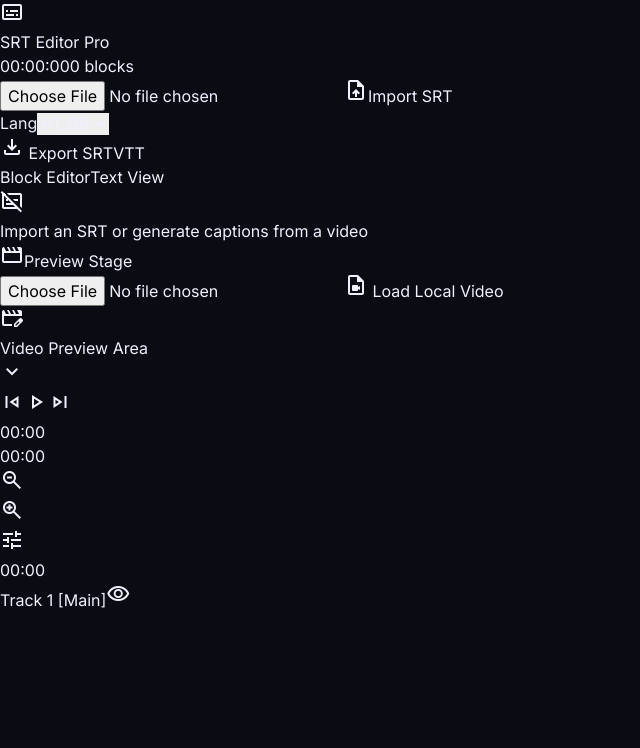
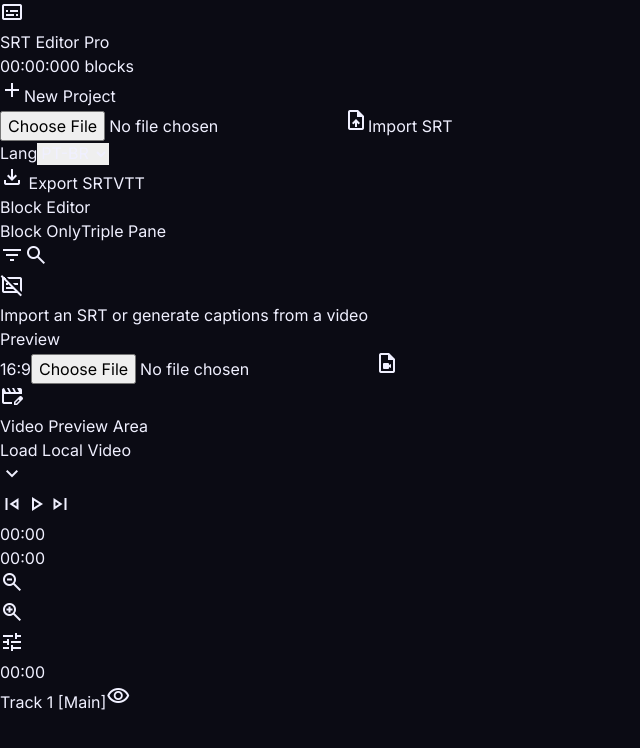
Before and after one commit to jopontes/srt-editor-pro, a React (Vite) app: page / in a window 1280 px wide. Shown: the top 748 px of the page, without its empty margins (0-640 px from the left). Built offline with nearby package versions, Linux system fonts and the light colour scheme.

Commit message:
feat: updated block editor layout to dynamic 1/2 and 1/3 triple pane, new project reset action, aspect ratio 16:9

```diff
--- a/src/App.jsx
+++ b/src/App.jsx
@@ -49,6 +49,24 @@ function App() {
       setContinuousText(subtitles.map(sub => sub.text).join('\n\n'));
     }
   }, [subtitles]);
+
+  const resetProject = () => {
+    if (!window.confirm("Are you sure you want to start a new project? All unsaved progress will be lost.")) return;
+    setSubtitles([]);
+    setContinuousText("");
+    setCurrentTime(0);
+    setIsPlaying(false);
+    if (videoUrl && videoUrl.startsWith('blob:')) {
+      URL.revokeObjectURL(videoUrl);
+    }
+    setVideoUrl(null);
+    setIsLocalVideo(false);
+    setIsVideoLoading(false);
+    setCurrentVideoFile(null);
+    setSrtFileName(null);
+    setVideoFileName(null);
+    setViewMode('block');
+  };
 
   const handleFileUpload = (e) => {
     const file = e.target.files[0];
@@ -404,6 +422,12 @@ function App() {
           </div>
 
           <div className="flex items-center gap-3">
+            <button className="btn-primary-tactile text-white h-9 px-4 rounded-md flex items-center gap-2 text-sm font-medium" onClick={resetProject}>
+              <span className="material-symbols-outlined text-[18px]">add</span>
+              New Project
+            </button>
+            <div className="w-px h-6 bg-[var(--border-dim)] mx-1"></div>
+
             <input type="file" accept=".srt" className="hidden" ref={fileInputRef} onChange={handleFileUpload} />
             <button className="btn-tactile text-[var(--text-secondary)] h-9 px-3 rounded-md flex items-center gap-2 text-sm font-medium" onClick={() => fileInputRef.current.click()}>
               <span className="material-symbols-outlined text-[18px]">upload_file</span>
@@ -440,21 +464,34 @@ function App() {
       <main className="flex-1 flex overflow-hidden flex-col">
         <div className="flex-1 flex overflow-hidden min-h-0">
 
-          {/* Sidebar Editors */}
-          <div className="w-[30%] min-w-[350px] flex flex-col border-r border-[var(--border-dim)] bg-[var(--bg-deep)] z-10">
-            <div className="h-12 bg-[var(--bg-surface)] border-b border-[var(--border-dim)] flex items-center px-4 gap-2 shrink-0">
+          {/* Block Editor Column */}
+          <div className={`flex flex-col border-r border-[var(--border-dim)] bg-[var(--bg-deep)] z-10 transition-all ${viewMode === 'block' ? 'w-1/2' : 'w-1/3'}`}>
+            <div className="h-10 bg-[var(--bg-surface)] border-b border-[var(--border-dim)] flex items-center px-4 justify-between shrink-0">
+              <div className="flex items-center gap-4">
+                <h2 className="text-xs font-semibold uppercase tracking-wider text-[var(--text-secondary)]">Block Editor</h2>
+                <div className="flex bg-[var(--bg-deep)] rounded p-0.5 border border-[var(--border-dim)]">
                   <button
-                className={`px-4 py-1.5 rounded text-xs font-medium transition-colors border ${viewMode === 'block' ? 'bg-[var(--bg-surface-active)] text-[var(--text-primary)] border-[var(--border-highlight)] shadow-sm' : 'text-[var(--text-secondary)] border-transparent hover:text-[var(--text-primary)] hover:bg-[var(--bg-surface-light)]'}`}
+                    className={`px-2 py-1 rounded text-[10px] font-medium transition-colors ${viewMode === 'block' ? 'bg-[var(--bg-surface-active)] text-white shadow-sm' : 'text-[var(--text-muted)] hover:text-white'}`}
                     onClick={() => setViewMode('block')}
                   >
-                Block Editor
+                    Block Only
                   </button>
                   <button
-                className={`px-4 py-1.5 rounded text-xs font-medium transition-colors border ${viewMode === 'text' ? 'bg-[var(--bg-surface-active)] text-[var(--text-primary)] border-[var(--border-highlight)] shadow-sm' : 'text-[var(--text-secondary)] border-transparent hover:text-[var(--text-primary)] hover:bg-[var(--bg-surface-light)]'}`}
+                    className={`px-2 py-1 rounded text-[10px] font-medium transition-colors ${viewMode === 'text' ? 'bg-[var(--bg-surface-active)] text-white shadow-sm' : 'text-[var(--text-muted)] hover:text-white'}`}
                     onClick={() => setViewMode('text')}
                   >
-                Text View
+                    Triple Pane
                   </button>
+                </div>
+              </div>
+              <div className="flex gap-1">
+                <button className="text-[var(--text-muted)] hover:text-[var(--text-primary)] p-1 rounded hover:bg-[var(--bg-surface-light)] transition-colors">
+                  <span className="material-symbols-outlined text-[16px]">filter_list</span>
+                </button>
+                <button className="text-[var(--text-muted)] hover:text-[var(--text-primary)] p-1 rounded hover:bg-[var(--bg-surface-light)] transition-colors">
+                  <span className="material-symbols-outlined text-[16px]">search</span>
+                </button>
+              </div>
             </div>
 
             <div className="flex-1 overflow-y-auto p-4 custom-scrollbar">
@@ -463,7 +500,7 @@ function App() {
                   <span className="material-symbols-outlined text-4xl opacity-50">subtitles_off</span>
                   <p>Import an SRT or generate captions from a video</p>
                 </div>
-              ) : viewMode === 'block' ? (
+              ) : (
                 <div className="flex flex-col gap-3 max-w-4xl mx-auto">
                   {subtitles.map((sub, idx) => {
                     const isActive = activeSubtitle && activeSubtitle.id === sub.id;
@@ -535,11 +572,23 @@ function App() {
                     <span>Insert New Block</span>
                   </button>
                 </div>
-              ) : (
-                <div className="flex flex-col h-full gap-4">
+              )}
+            </div>
+          </div>
+
+          {/* Text Stream Column (Conditional) */}
+          {viewMode === 'text' && (
+            <div className="w-1/3 flex flex-col border-r border-[var(--border-dim)] bg-[var(--bg-surface)] z-10 transition-all">
+              <div className="h-10 bg-[var(--bg-surface)] border-b border-[var(--border-dim)] flex items-center px-4 justify-between shrink-0">
+                <h2 className="text-xs font-semibold uppercase tracking-wider text-[var(--text-secondary)]">Text Stream</h2>
+                <div className="flex gap-2 text-[var(--text-muted)] text-xs">
+                  <span className="flex items-center gap-1"><span className="w-1.5 h-1.5 rounded-full bg-green-500"></span> Live Sync</span>
+                </div>
+              </div>
+              <div className="flex-1 overflow-y-auto p-4 custom-scrollbar flex flex-col gap-4">
                 <textarea
                   ref={continuousEditorRef}
-                    className="w-full h-full bg-transparent color-[var(--text-primary)] font-main text-base leading-[1.8] border-none resize-none outline-none p-2 focus:ring-0 text-[var(--text-primary)] placeholder-[var(--text-muted)]"
+                  className="w-full flex-1 bg-transparent color-[var(--text-primary)] font-main text-base leading-[1.8] border-none resize-none outline-none p-2 focus:ring-0 text-[var(--text-primary)] placeholder-[var(--text-muted)]"
                   value={continuousText}
                   onChange={handleContinuousChange}
                   onClick={handleContinuousClick}
@@ -559,25 +608,24 @@ function App() {
                   {isFormatting ? "Formatting..." : "Auto Format Blocks"}
                 </button>
               </div>
+            </div>
           )}
+
+          {/* Center Stage Video */}
+          <div className={`flex flex-col bg-[var(--bg-deep)] transition-all ${viewMode === 'block' ? 'w-1/2' : 'w-1/3'}`}>
+            <div className="h-10 bg-[var(--bg-surface)] border-b border-[var(--border-dim)] flex items-center px-4 justify-between shrink-0">
+              <h2 className="text-xs font-semibold uppercase tracking-wider text-[var(--text-secondary)]">Preview</h2>
+              <div className="flex items-center gap-2">
+                <span className="text-[10px] font-mono text-[var(--text-muted)] border border-[var(--border-dim)] px-1.5 rounded">16:9</span>
+                <input type="file" accept="video/mp4,video/webm,video/ogg" className="hidden" ref={videoInputRef} onChange={handleVideoUpload} />
+                <button className="text-[var(--text-secondary)] hover:text-[var(--text-primary)] p-1 rounded hover:bg-[var(--bg-surface-light)] transition-colors" title="Load Local Video" onClick={() => videoInputRef.current.click()}>
+                  <span className="material-symbols-outlined text-[16px]">video_file</span>
+                </button>
               </div>
             </div>
 
-          {/* Center Stage Video */}
-          <div className="flex-1 flex flex-col bg-[var(--bg-deep)] min-w-[500px]">
-            <div className="p-4 flex items-center justify-between border-b border-[var(--border-dim)] bg-[var(--bg-surface)]">
-              <div className="flex items-center gap-3">
-                <span className="material-symbols-outlined text-[var(--text-muted)]">movie</span>
-                <span className="text-sm font-medium text-[var(--text-secondary)]">Preview Stage</span>
-              </div>
-
-              <input type="file" accept="video/mp4,video/webm,video/ogg" className="hidden" ref={videoInputRef} onChange={handleVideoUpload} />
-              <button className="btn-tactile px-3 py-1.5 rounded text-xs font-medium text-[var(--text-primary)] flex items-center gap-2" onClick={() => videoInputRef.current.click()}>
-                <span className="material-symbols-outlined text-[16px]">video_file</span> Load Local Video
-              </button>
-            </div>
-
-            <div className="flex-1 relative flex flex-col items-center justify-center group overflow-hidden bg-black border-b border-[var(--border-dim)] shadow-2xl">
+            <div className="flex-1 flex items-center justify-center bg-black relative p-6">
+              <div className="w-full aspect-video bg-black flex items-center justify-center group overflow-hidden border border-[var(--border-dim)] shadow-2xl relative rounded-md">
                 {!videoUrl && (
                   <div className="absolute inset-0 bg-gradient-to-br from-indigo-900 via-black to-slate-900 opacity-60"></div>
                 )}
@@ -596,13 +644,16 @@ function App() {
                     onLoadedMetadata={handleNativeVideoLoaded}
                     onTimeUpdate={handleNativeVideoTimeUpdate}
                     onClick={togglePlayPause}
-                  className="w-full h-full object-contain cursor-pointer"
+                    className="absolute inset-0 w-full h-full object-contain cursor-pointer"
                     style={{ pointerEvents: isPlaying ? 'none' : 'auto' }}
                   />
                 ) : (
                   <span className="text-[var(--text-muted)] z-10 flex flex-col items-center gap-4">
                     <span className="material-symbols-outlined text-5xl opacity-40">movie_edit</span>
                     <p className="text-sm">Video Preview Area</p>
+                    <button className="btn-tactile px-3 py-1.5 rounded text-xs font-medium text-[var(--text-primary)] flex items-center gap-2 mt-2" onClick={() => videoInputRef.current.click()}>
+                      Load Local Video
+                    </button>
                   </span>
                 )}
 
@@ -614,9 +665,9 @@ function App() {
                 )}
 
                 {subtitles.length > 0 && activeSubtitle && (
-                <div className="absolute bottom-12 w-[80%] text-center z-10 pointer-events-none">
+                  <div className="absolute bottom-[10%] w-[80%] text-center z-10 pointer-events-none flex justify-center">
                     <span
-                    className="inline-block px-4 py-2 bg-black/60 backdrop-blur-sm rounded-md text-white text-xl font-medium shadow-lg border border-white/10"
+                      className="inline-block px-4 py-2 bg-black/60 backdrop-blur-sm rounded-md text-white md:text-xl sm:text-lg font-medium shadow-lg border border-white/10 text-center"
                       style={{ textShadow: '0 2px 4px rgba(0,0,0,0.8)' }}
                     >
                       {activeSubtitle.text.split('\n').map((line, i) => (
@@ -626,9 +677,10 @@ function App() {
                   </div>
                 )}
               </div>
+            </div>
 
             {videoUrl && isLocalVideo && subtitles.length === 0 && (
-              <div className="p-4 bg-[var(--bg-surface)]">
+              <div className="p-4 bg-[var(--bg-surface)] border-t border-[var(--border-dim)]">
                 <button
                   className="btn-primary-tactile w-full py-3 rounded-xl text-sm font-medium text-white flex items-center justify-center gap-2"
                   onClick={handleGenerateCaptions}
```
Lines whose indentation alone changed are shown as unchanged.
